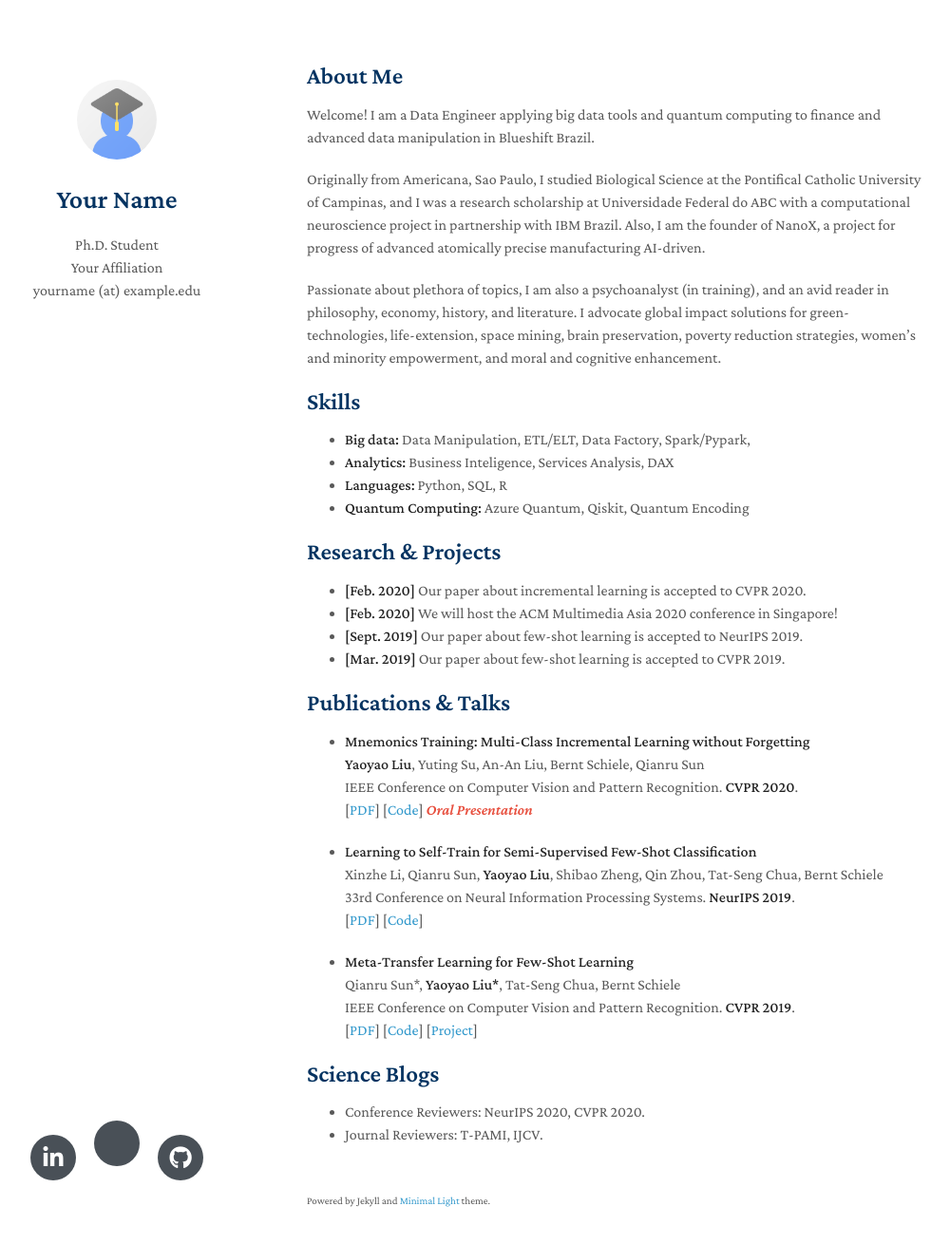
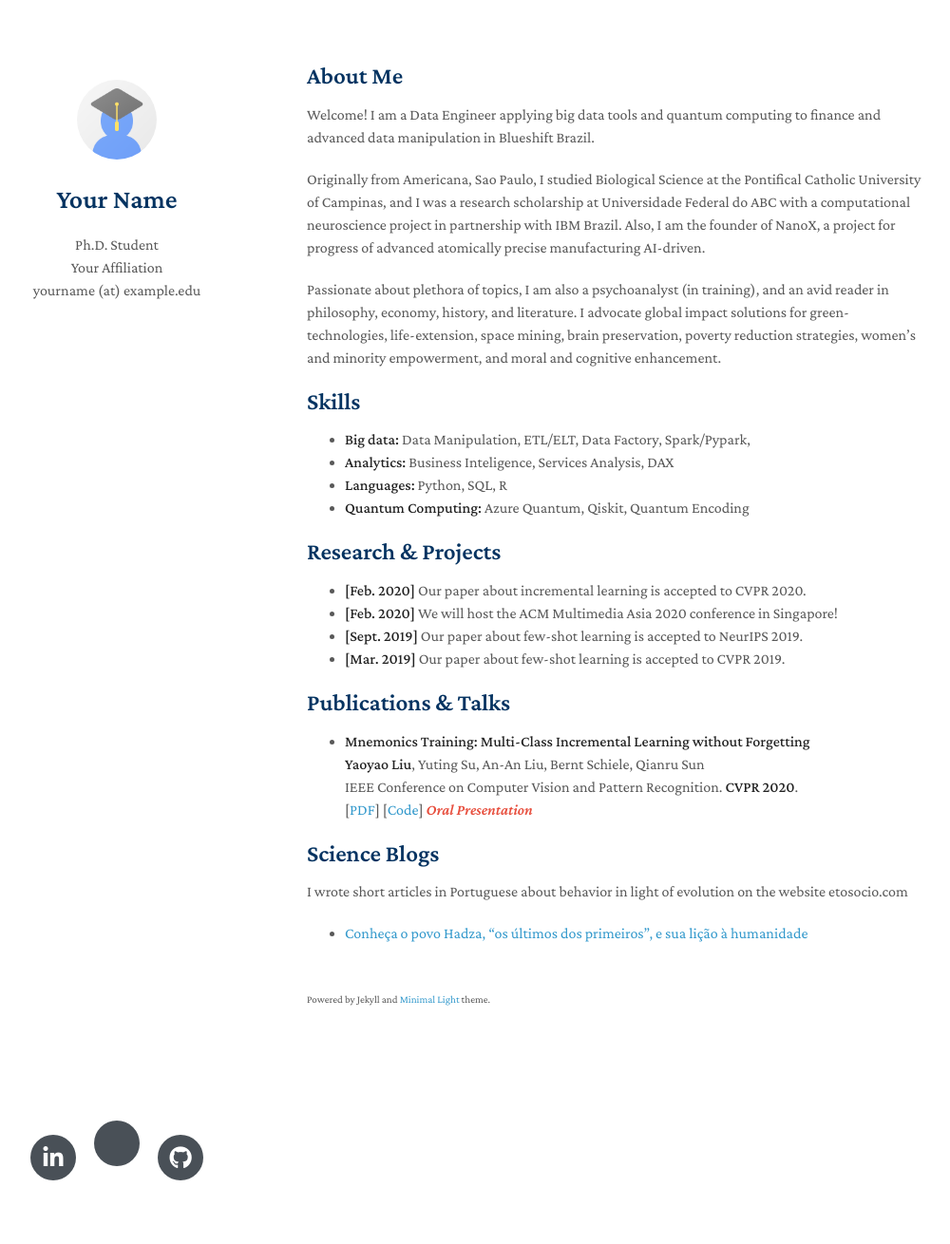
Before and after one commit to samuelfernandofs/samuel.fernando, a Jekyll site: the page built from index.md, in a window 1280 px wide and 1345 px high. Shown: the top 1310 px of the window at 95% size, without its empty margins (147-1147 px from the left). Built offline with Jekyll 4.4.1, drawn with Linux system fonts in a browser that asks for light colours; nearby versions of some CDN libraries; a style sheet for code colours, icons or effects is not loaded; our own code applies the rules of GitHub Pages for plain Markdown files.

Commit message:
Update index.md

```diff
--- a/index.md
+++ b/index.md
@@ -34,23 +34,8 @@ Passionate about plethora of topics, I am also a psychoanalyst (in training), an
   <br>
   [[PDF](https://arxiv.org/pdf/2002.10211.pdf)] [[Code](https://github.com/yaoyao-liu/mnemonics)] <strong><i style="color:#e74d3c">Oral Presentation</i></strong>
 
-- **Learning to Self-Train for Semi-Supervised Few-Shot Classification**
-  <br>
-  Xinzhe Li, Qianru Sun, **Yaoyao Liu**, Shibao Zheng, Qin Zhou, Tat-Seng Chua, Bernt Schiele
-  <br>
-  33rd Conference on Neural Information Processing Systems. **NeurIPS 2019**.
-  <br>
-  [[PDF](http://papers.nips.cc/paper/9216-learning-to-self-train-for-semi-supervised-few-shot-classification.pdf)] [[Code](https://github.com/xinzheli1217/learning-to-self-train)]
-
-- **Meta-Transfer Learning for Few-Shot Learning**
-  <br>
-  Qianru Sun\*, **Yaoyao Liu\***, Tat-Seng Chua, Bernt Schiele
-  <br>
-  IEEE Conference on Computer Vision and Pattern Recognition. **CVPR 2019**.
-  <br>
-  [[PDF](http://openaccess.thecvf.com/content_CVPR_2019/papers/Sun_Meta-Transfer_Learning_for_Few-Shot_Learning_CVPR_2019_paper.pdf)] [[Code](https://github.com/yaoyao-liu/meta-transfer-learning)] [[Project](https://mtl.yyliu.net/)]
 
 ## Science Blogs
 
-- Conference Reviewers: NeurIPS 2020, CVPR 2020.
-- Journal Reviewers: T-PAMI, IJCV.
+I wrote short articles in Portuguese about behavior in light of evolution on the website etosocio.com
+- [Conheça o povo Hadza, “os últimos dos primeiros”, e sua lição à humanidade](https://etosocio.com/comportamento-humano/hadza/)
```
